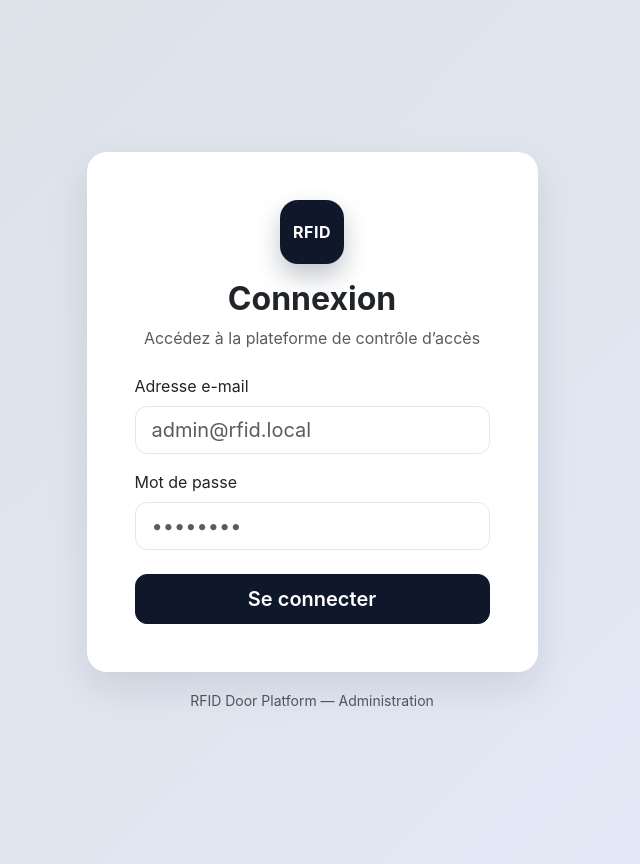
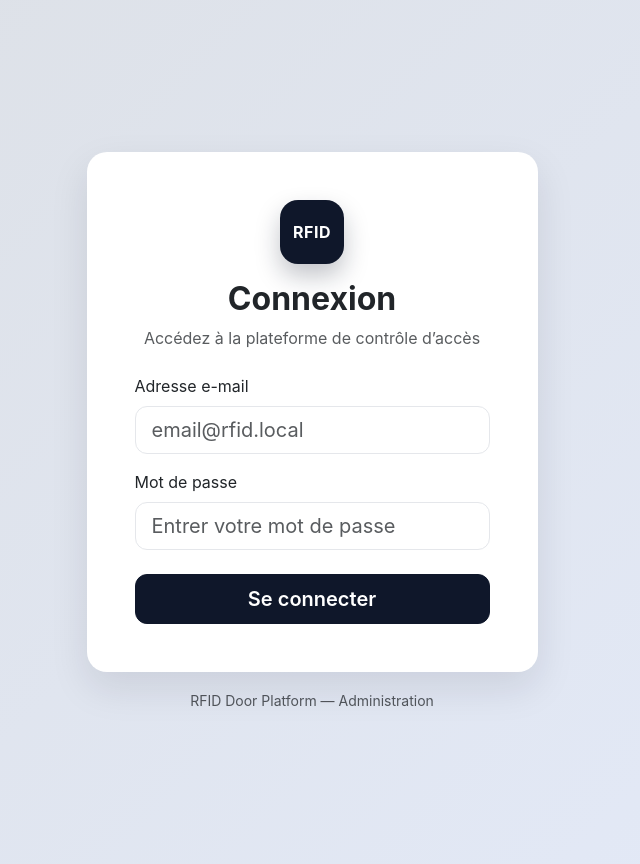
Before and after one commit to jacobrino/rfid-door-platform, a Python web app: template app/templates/auth/login.html in a window 1280 px wide. Shown: the whole page, without its empty margins (328-968 px from the left). Run offline with Jinja, Linux system fonts and the light colour scheme; the template is opened without the code that fills it, so the values that code supplies are empty.

Commit message:
Change placeholder authentification

```diff
--- a/app/templates/auth/login.html
+++ b/app/templates/auth/login.html
@@ -25,7 +25,7 @@
                                     class="form-control form-control-lg"
                                     id="email"
                                     name="email"
-                                    placeholder="admin@rfid.local"
+                                    placeholder="email@rfid.local"
                                 >
                             </div>
 
@@ -36,7 +36,7 @@
                                     class="form-control form-control-lg"
                                     id="password"
                                     name="password"
-                                    placeholder="••••••••"
+                                    placeholder="Entrer votre mot de passe"
                                 >
                             </div>
 
```
